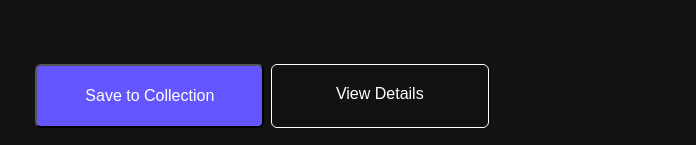
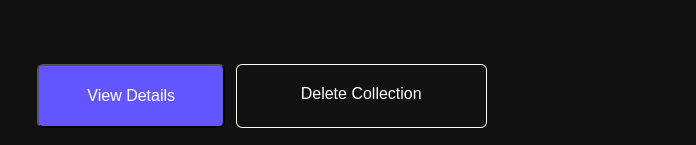
Before and after one commit to MyNameSieun/Starry-Night, a plain HTML site: page collection-details.html in a window 1280 px wide. Shown: the part 807-952 px from the top of the page, without its empty margins (288-984 px from the left). Drawn offline with nearby package versions, Linux system fonts and the light colour scheme.

Commit message:
[style] - Fix button Name

```diff
--- a/collection-details.html
+++ b/collection-details.html
@@ -47,8 +47,10 @@
             </article>
           </figure>
           <div class="collection-btn">
-            <button class="save-collection-btn">Save to Collection</button>
-            <a class="view-details-btn" href="" target="_blank">View Details</a>
+            <button class="save-collection-btn">View Details</button>
+            <a class="view-details-btn" href="" target="_blank"
+              >Delete Collection</a
+            >
           </div>
         </section>
       </div>
```
Also changed, not shown: description.html (+4 -2 lines).
